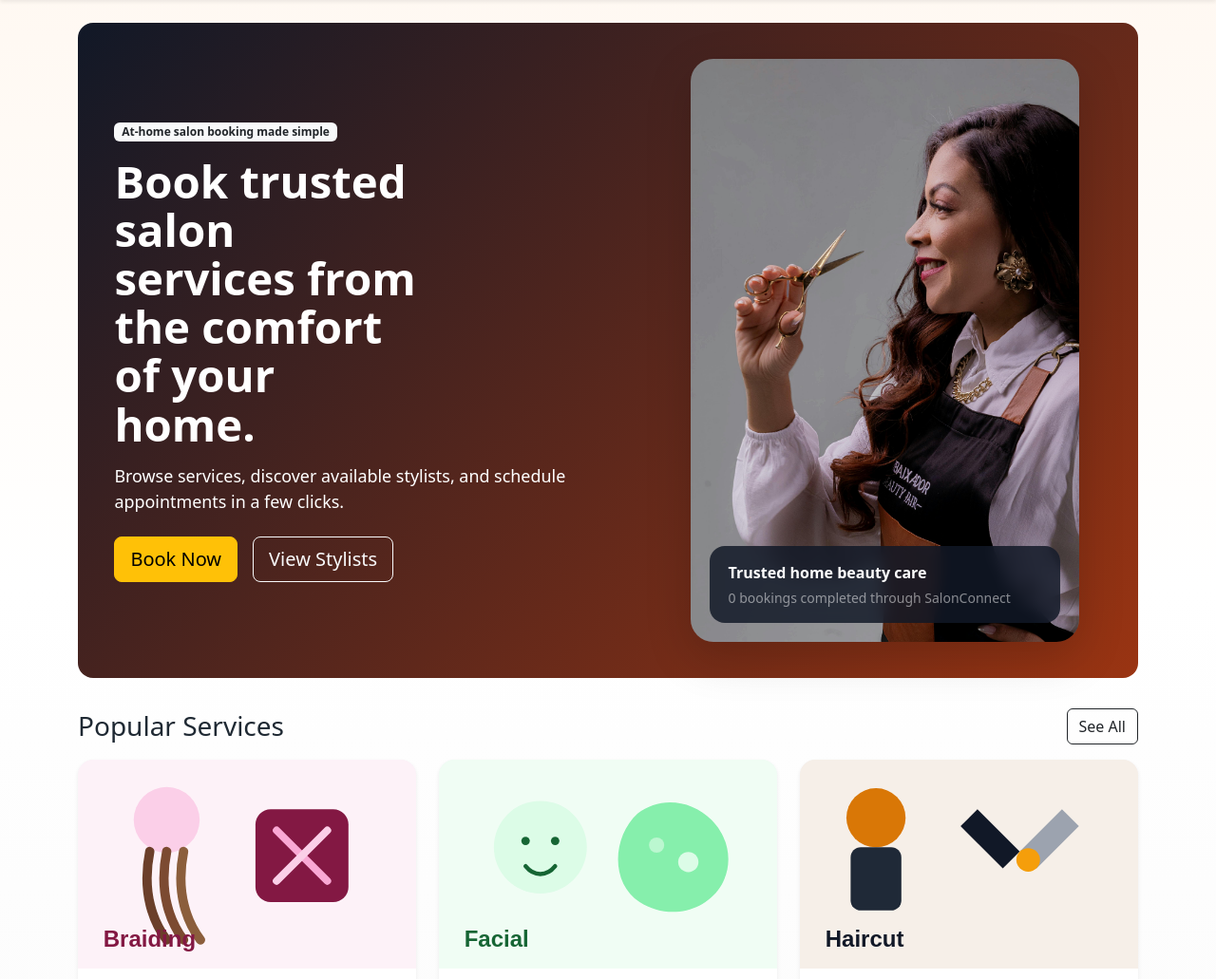
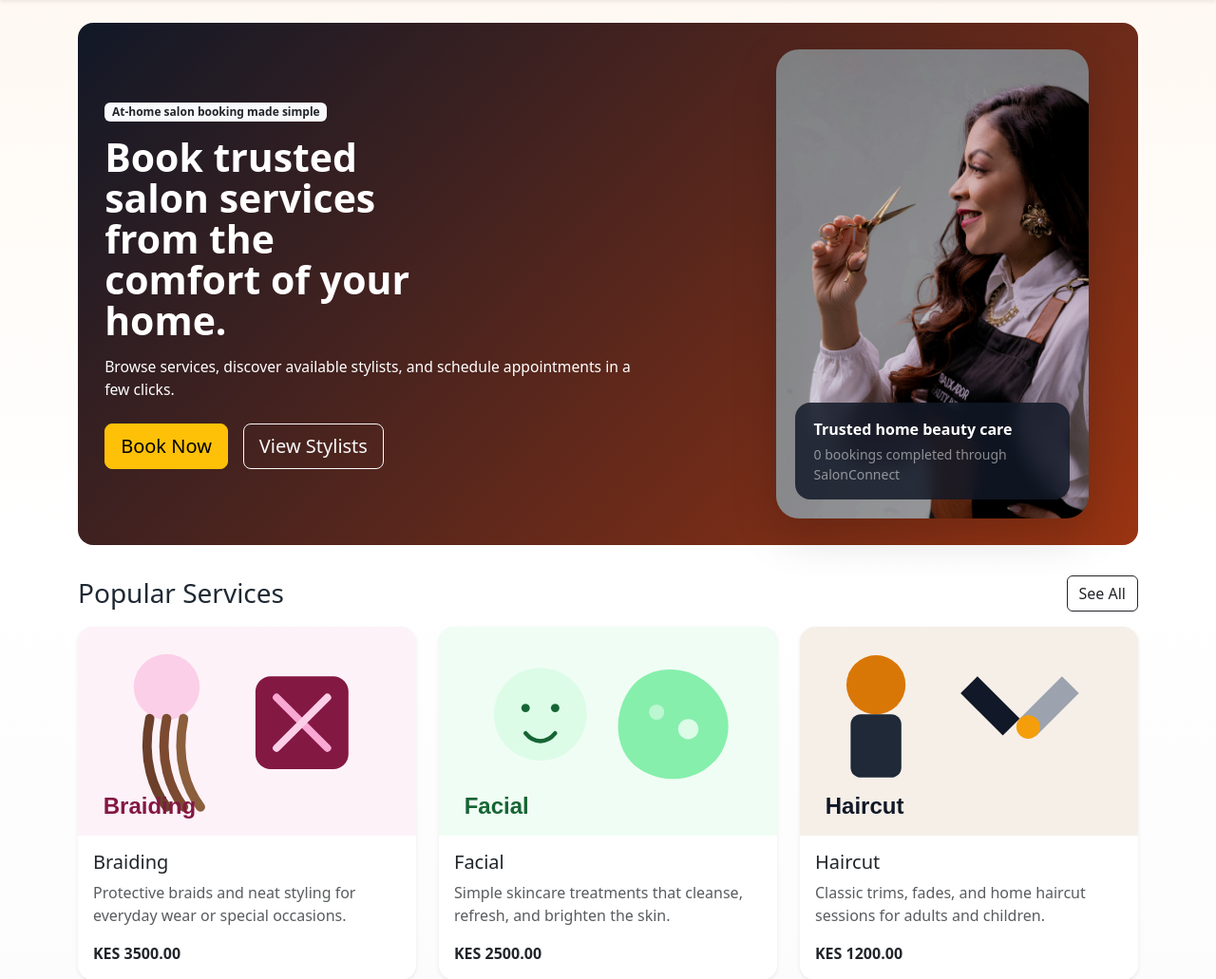
Before and after one commit to JAPHES/FUTURE_FS_03, a Django app: page / in a window 1280 px wide. Shown: the part 56-1087 px from the top of the page at 95% size. Run offline with Django 4.2, Linux system fonts and the light colour scheme; data comes from the database, SQL or seed files in the repository; data that the repository does not hold is empty.

Commit message:
Reduce hero height and expand desktop layout width

```diff
--- a/static/css/style.css
+++ b/static/css/style.css
@@ -5,8 +5,8 @@ body {
 
 .hero-section {
     background: linear-gradient(135deg, #111827, #9a3412);
-    padding: clamp(1.5rem, 3vw, 2.5rem);
-    min-height: min(72vh, 640px);
+    padding: clamp(1.25rem, 2.2vw, 2rem);
+    min-height: min(58vh, 500px);
     display: flex;
     align-items: center;
     margin-bottom: 2rem;
@@ -21,21 +21,21 @@ body {
 }
 
 .hero-title {
-    font-size: clamp(2rem, 3.7vw, 3.4rem);
-    line-height: 1.08;
-    max-width: 12ch;
+    font-size: clamp(1.9rem, 3.2vw, 3rem);
+    line-height: 1.05;
+    max-width: 14ch;
 }
 
 .hero-lead {
-    font-size: clamp(1rem, 1.4vw, 1.2rem);
-    max-width: 52ch;
+    font-size: clamp(0.98rem, 1.15vw, 1.08rem);
+    max-width: 62ch;
 }
 
 .hero-visual {
     position: relative;
     border-radius: 1.5rem;
     overflow: hidden;
-    min-height: clamp(280px, 42vh, 460px);
+    min-height: clamp(220px, 32vh, 340px);
     height: 100%;
     background: rgba(255, 255, 255, 0.08);
 }
@@ -134,7 +134,7 @@ body {
     }
 
     .hero-visual {
-        min-height: 300px;
+        min-height: 280px;
     }
 }
 
--- a/templates/core/home.html
+++ b/templates/core/home.html
@@ -4,7 +4,7 @@
 {% block content %}
 <section class="hero-section rounded-4 text-white">
     <div class="row align-items-center g-4 hero-row">
-        <div class="col-lg-7 hero-copy">
+        <div class="col-lg-8 hero-copy">
             <span class="badge bg-light text-dark mb-3">At-home salon booking made simple</span>
             <h1 class="hero-title fw-bold">Book trusted salon services from the comfort of your home.</h1>
             <p class="hero-lead mt-3">Browse services, discover available stylists, and schedule appointments in a few clicks.</p>
@@ -13,7 +13,7 @@
                 <a href="{% url 'stylists' %}" class="btn btn-outline-light btn-lg">View Stylists</a>
             </div>
         </div>
-        <div class="col-lg-5">
+        <div class="col-lg-4">
             <div class="hero-visual shadow-lg">
                 <img src="{% static 'images/hero/bannersalonist.jpg' %}" alt="Salon stylist at work" class="hero-visual-image">
                 <div class="hero-visual-badge">
```
